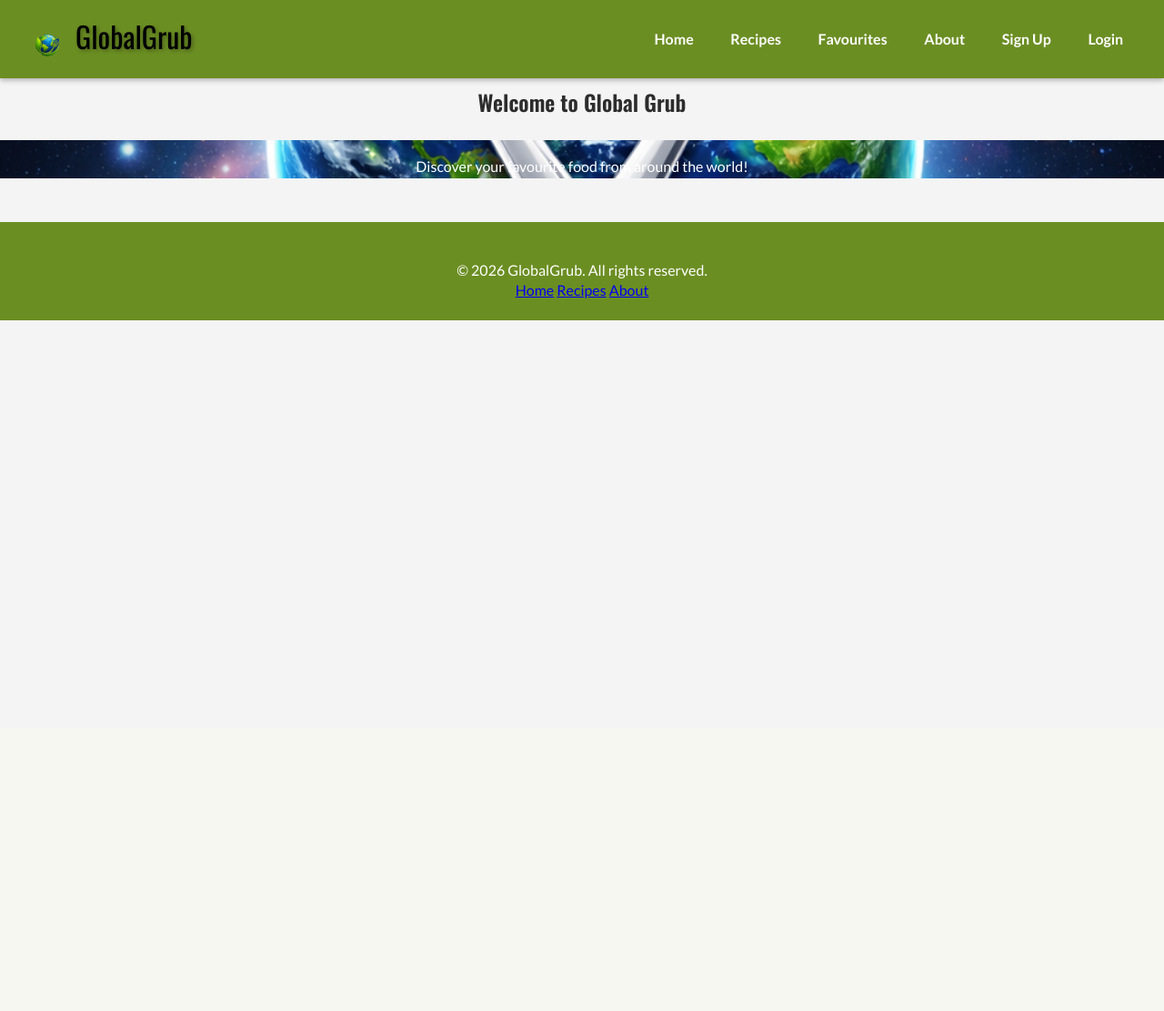
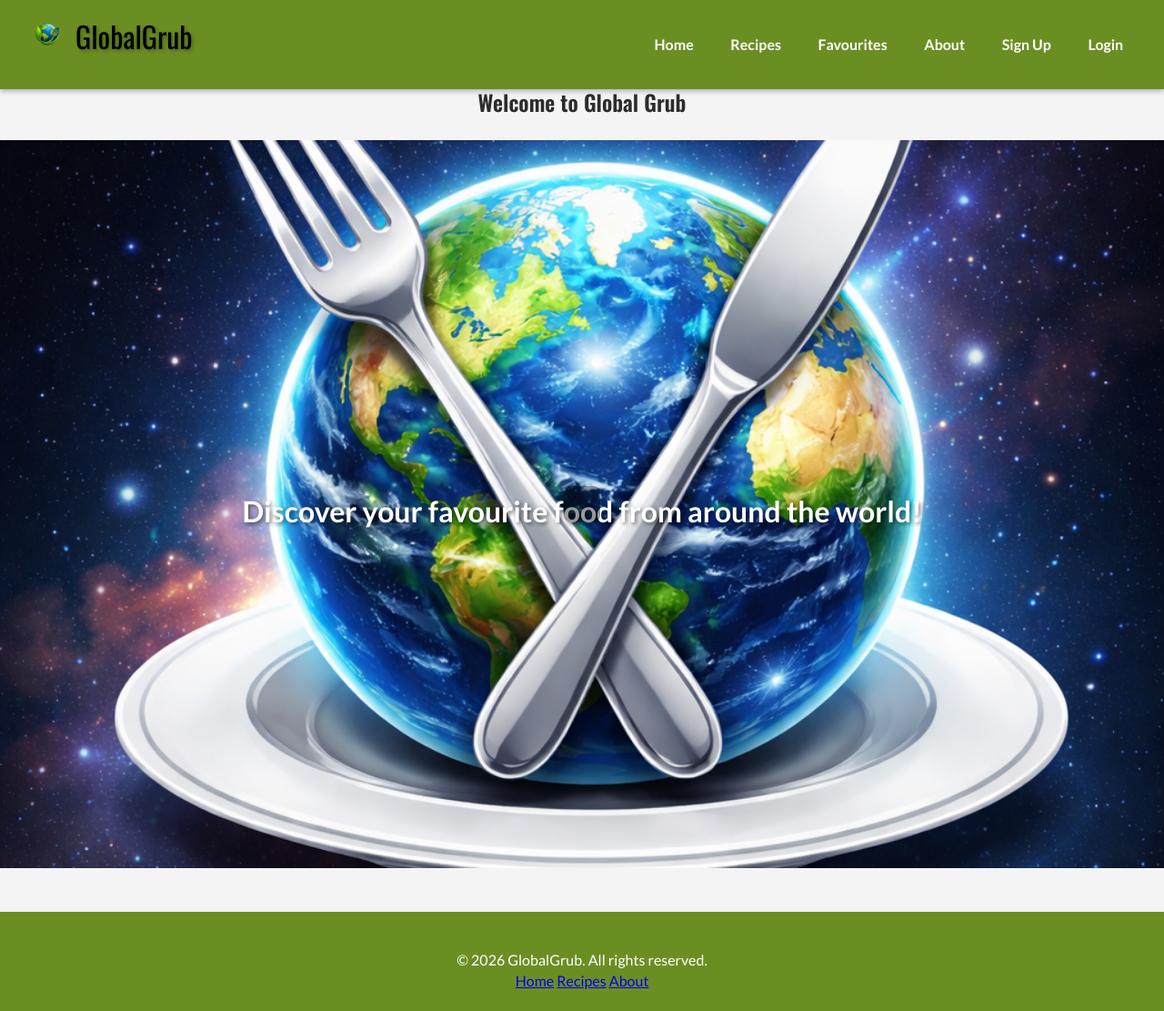
Before and after one commit to ColmN-Dev/GlobalGrub, a Flask app: page / in a window 1280 px wide. Shown: the whole page at 91% size. Before the commit the page ends 352 px from the top, so only its background shows below. Run offline with Flask 3, Linux system fonts and the light colour scheme.

Commit message:
Enhance hero section layout with new styles and text positioning

```diff
--- a/static/css/style.css
+++ b/static/css/style.css
@@ -21,6 +21,7 @@ body {
     display: inline-block;
     vertical-align: middle;
     margin-right: 0.5rem;
+    margin-bottom: 1.5em;
     object-fit: contain;
 }
 
@@ -106,6 +107,9 @@ body {
 
 /* Hero */
 .hero {
+    position: relative;
+    height: 100vh;
+    min-height: 400px;
     max-height: 900px;
     background: url('/static/images/hero.png') center/cover no-repeat;
     display: flex;
@@ -113,6 +117,20 @@ body {
     justify-content: center;
     text-align: center;
     color: white;
+}
+
+.hero-text {
+    position: absolute;
+    text-align: center;
+    background-color:  rgba(0, 0, 0, 0.4);
+    border-radius: 8px;
+    padding: 20px;
+}
+
+.hero p {
+    font-size: 2rem;
+    font-weight: bold;
+    text-shadow: 2px 2px 4px rgba(0, 0, 0, 0.5);
 }
 
 /* Headings */
@@ -148,7 +166,7 @@ p {
     margin-top: 3rem;
 }
 
-/* Responsive */
+/* Responsive Design */
 @media (max-width: 768px) {
     .navbar-links {
         display: none;
@@ -157,4 +175,8 @@ p {
     .hamburger {
         display: block;
     }
+
+    .hero p {
+        font-size: 1.5rem;
+    }
 }
--- a/templates/home.html
+++ b/templates/home.html
@@ -5,7 +5,9 @@
         <h2>Welcome to Global Grub</h2>
 
     <div class="hero">
+        <div class="hero-text"></div>
         <p>Discover your favourite food from around the world!</p>
+        </div>
     </div>
     </main>
 {% endblock %}
```
